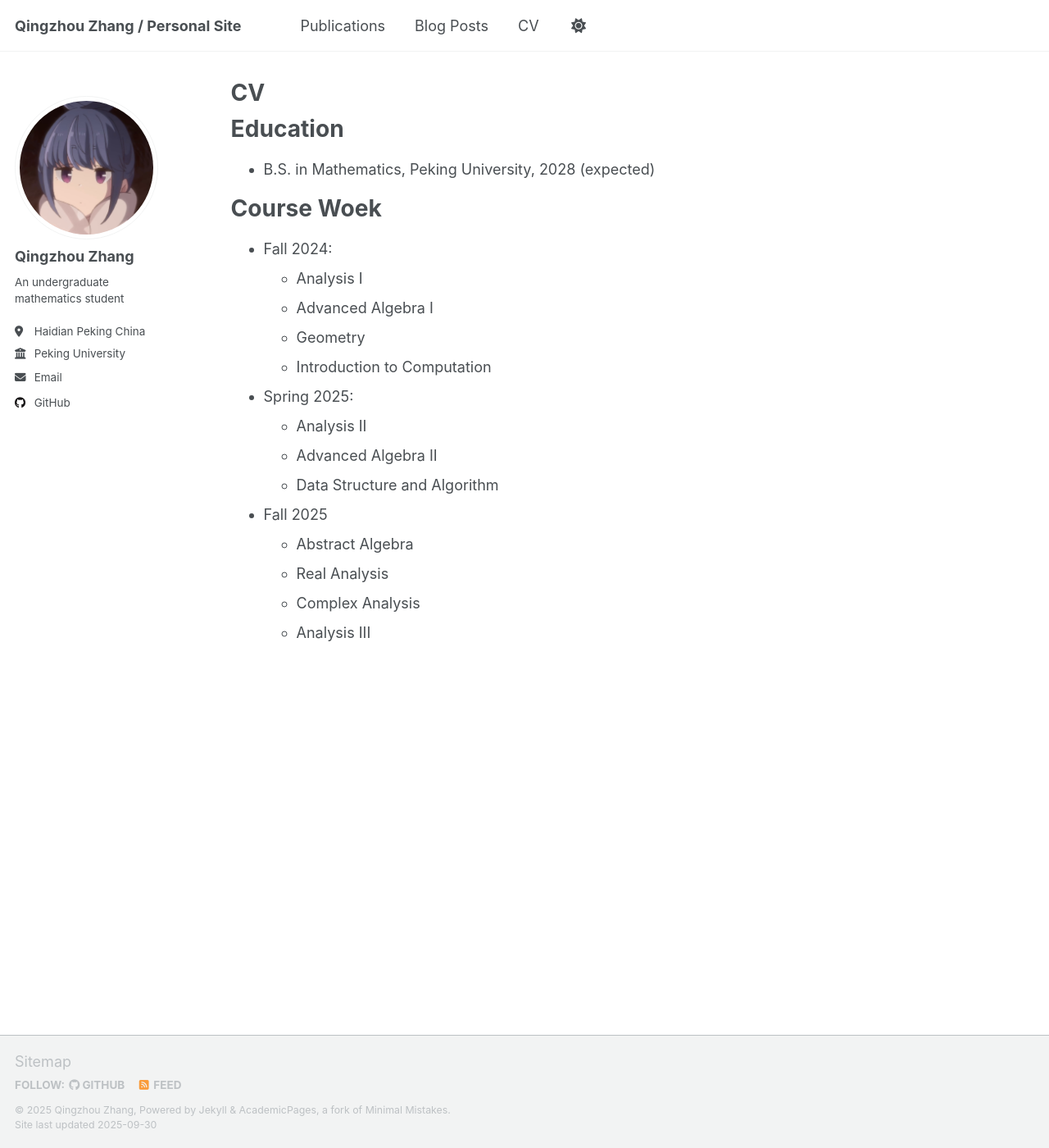
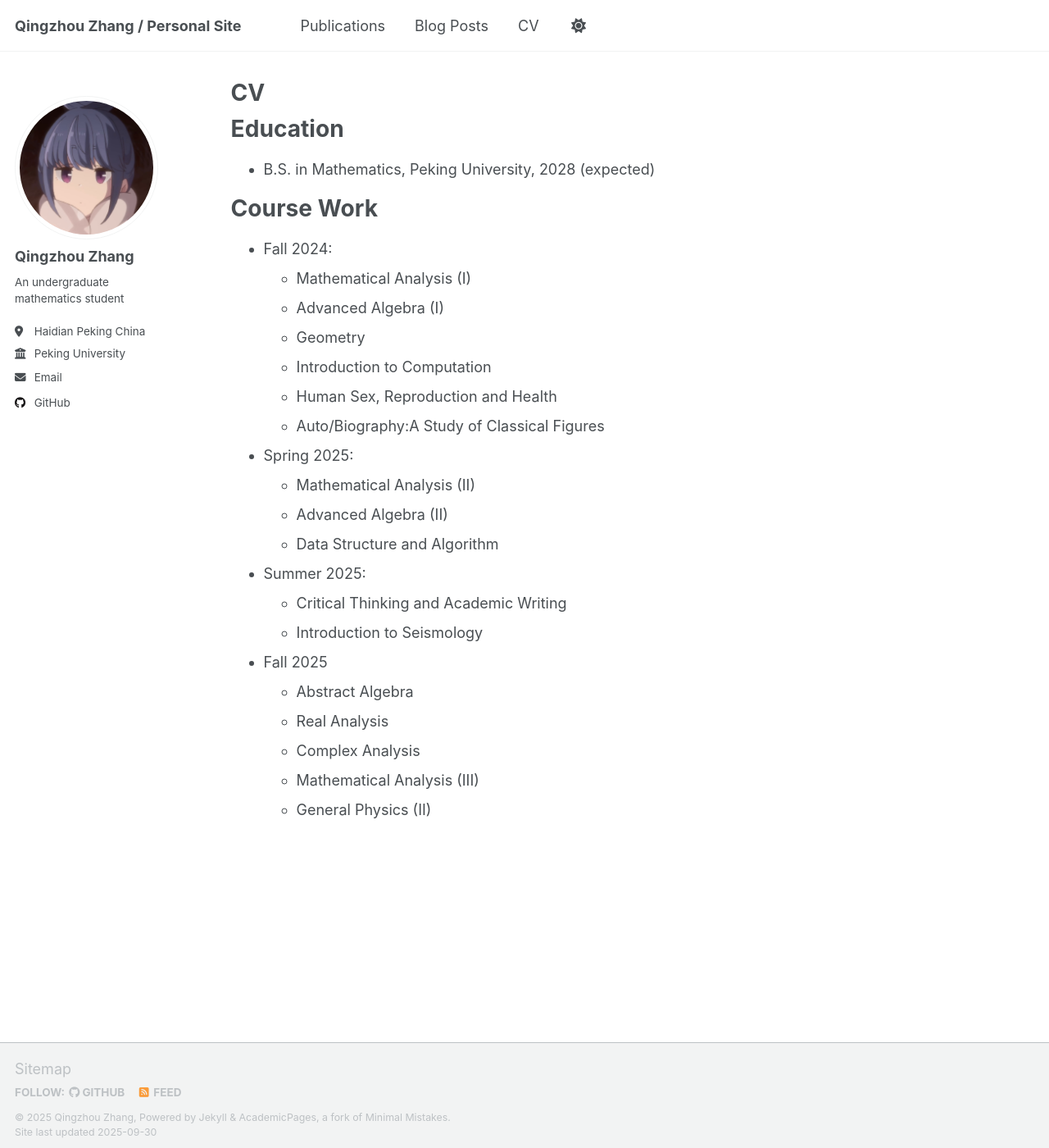
Before and after one commit to rainpekk/rainpekk.github.io, a Jekyll site: the page built from _pages/cv.md, in a window 1280 px wide and 1400 px high. Shown: the whole window at 82% size. Built offline with Jekyll 4.4.1, drawn with Linux system fonts in a browser that asks for light colours; a script that is not in the unit is left out.

Commit message:
Update cv.md

```diff
--- a/_pages/cv.md
+++ b/_pages/cv.md
@@ -13,21 +13,28 @@ Education
 ======
 * B.S. in Mathematics, Peking University, 2028 (expected)
 
-Course Woek
+Course Work
 ======
 * Fall 2024:
-  * Analysis I
-  * Advanced Algebra I
+  * Mathematical Analysis (I)
+  * Advanced Algebra (I)
   * Geometry
   * Introduction to Computation
+  * Human Sex, Reproduction and Health
+  * Auto/Biography:A Study of Classical Figures
 
 * Spring 2025:
-  * Analysis II
-  * Advanced Algebra II
-  * 	Data Structure and Algorithm
+  * Mathematical Analysis (II)
+  * Advanced Algebra (II)
+  * Data Structure and Algorithm
+
+* Summer 2025:
+  * Critical Thinking and Academic Writing
+  * 	Introduction to Seismology
 
 * Fall 2025
   * Abstract Algebra
   * Real Analysis
   * Complex Analysis
-  * Analysis III
+  * Mathematical Analysis (III)
+  * General Physics (II)
```
